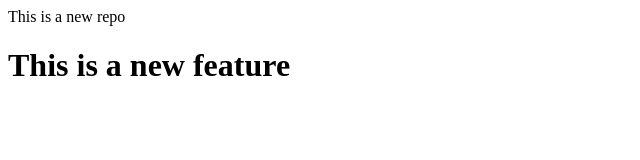
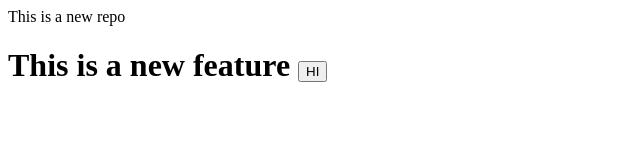
Before and after one commit to shaair9211/shaair9211, a plain HTML site: page index.html in a window 1280 px wide. Shown: the full height of the page, 0-640 px from the left. Drawn offline with Linux system fonts and the light colour scheme.

Commit message:
Button Added

```diff
--- a/index.html
+++ b/index.html
@@ -1,2 +1,2 @@
 <p> This is a new repo</p>
-<h1> This is a new feature</h1>
+<h1> This is a new feature <button>HI</button></h1>
```
